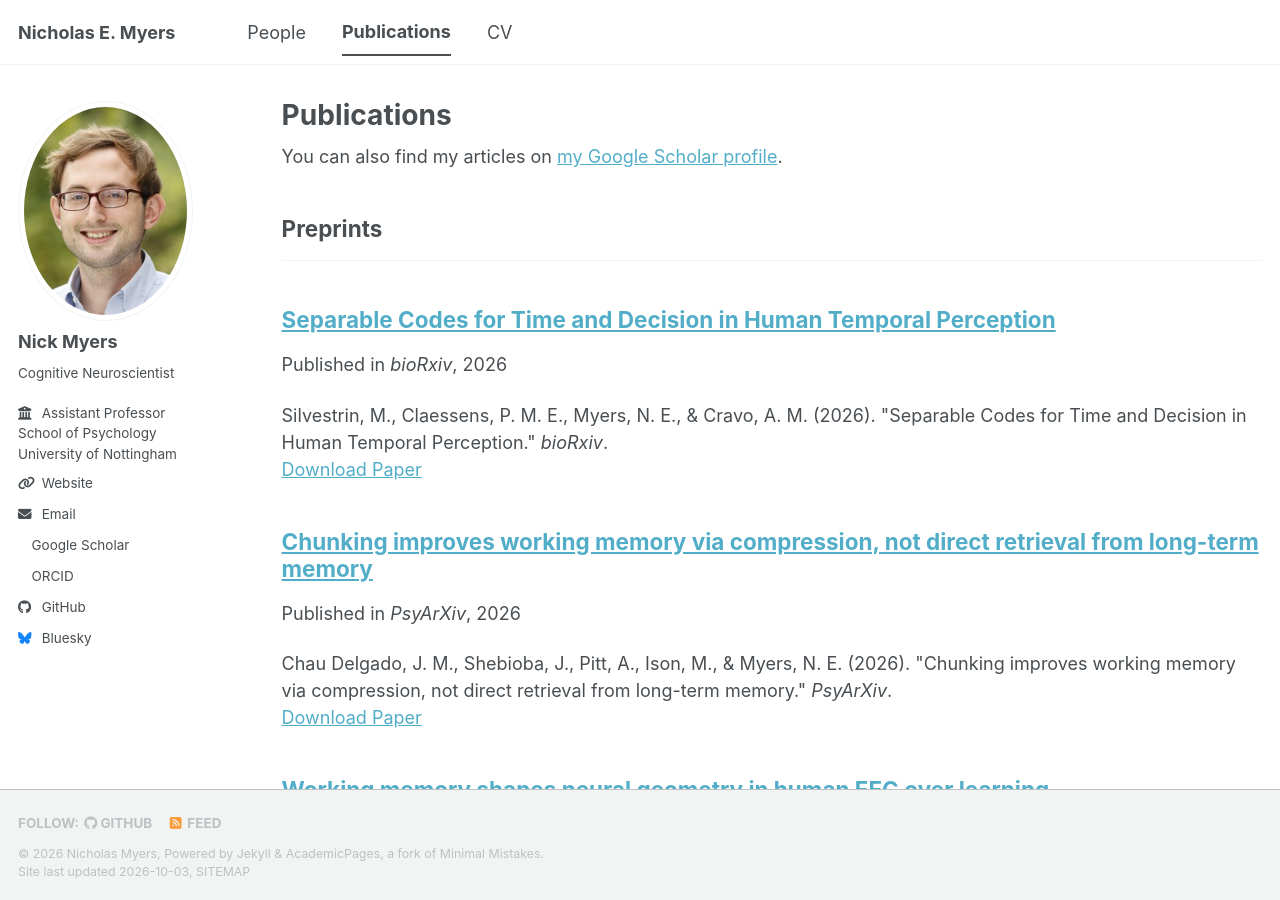
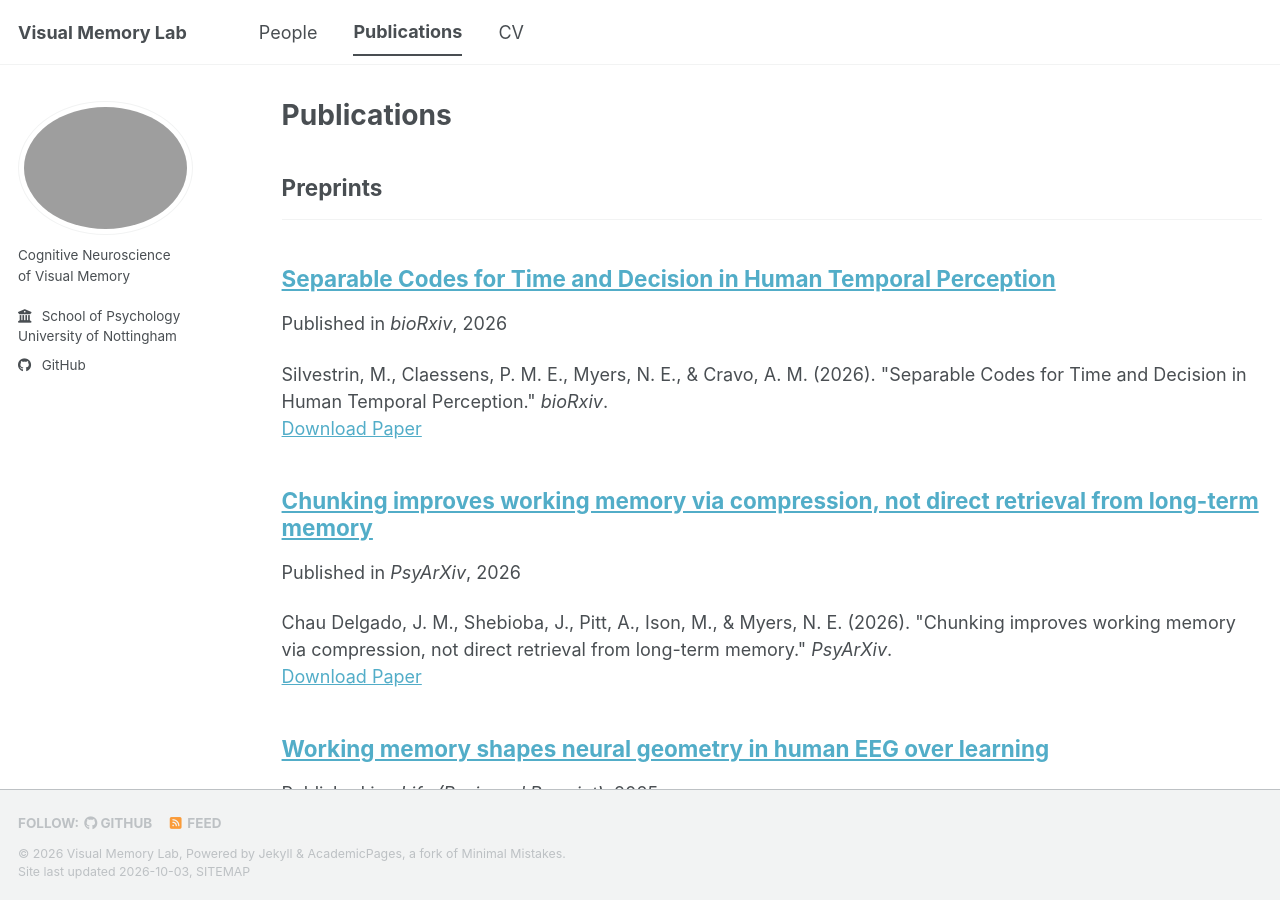
Before and after one commit to visual-memory-lab/visual-memory-lab.github.io, a Jekyll site: the page built from _pages/publications.html, in a window 1280 px wide and 900 px high. Built offline with Jekyll 4.4.1, drawn with Linux system fonts in a browser that asks for light colours; a style sheet for code colours, icons or effects is not loaded.

Commit message:
Modify site configuration for Visual Memory Lab
Updated site configuration details including title, name, description, URL, and author information.

```diff
--- a/_config.yml
+++ b/_config.yml
@@ -9,39 +9,39 @@
 # Basic Site Settings
 locale                   : "en-US"
 site_theme               : "default" # The available themes options are "default", "air", "sunrise", "mint", "dirt" and "contrast"
-title                    : "Nicholas E. Myers"
+title                    : "Visual Memory Lab"
 title_separator          : "-"
-name                     : &name "Nicholas Myers"
-description              : &description "Nicholas Myers' academic portfolio"   # Update this with a general description of your site, this is the default if not overridden by a page
-url                      : https://nemyers.github.io # The base hostname & protocol for your site e.g. "https://[your GitHub username].github.io",
+name                     : &name "Visual Memory Lab"
+description              : &description "Visual Memory Lab Page"   # Update this with a general description of your site, this is the default if not overridden by a page
+url                      : https://visual-memory-lab.github.io # The base hostname & protocol for your site e.g. "https://[your GitHub username].github.io",
                                                            # or if you already have some other page hosted on Github then use "https://[your GitHub username].github.io/[Your Repo Name]"
 baseurl                  : "" # the subpath of your site, e.g. "/blog"
-repository               : "nemyers/nemyers.github.io"
+repository               : "visual-memory-lab/visual-memory-lab.github.io"
 
 # Site Author - The following control what appear as part of the author content on the side bar.
 #               If a field is blank the icon and link will not appear, otherwise it will be shown.
 #               Additional customization can be done by editing /_includes/author-profile.html
 author:
   # Biographic information
-  avatar           : "nick.jpg"
-  name             : "Nick Myers"
-  bio              : "Cognitive Neuroscientist"
+  avatar           : "logo.png"
+  name             :
+  bio              : "Cognitive Neuroscience<br>of Visual Memory"
   location         :
-  employer         : "Assistant Professor<br>School of Psychology<br>University of Nottingham"
-  uri              : "https://www.nottingham.ac.uk/psychology/people/nicholas.myers"
-  email            : "nicholas.myers@nottingham.ac.uk"
+  employer         : "School of Psychology<br>University of Nottingham"
+  uri              :
+  email            :
 
   # Academic websites
   academia         :
-  googlescholar    : "https://scholar.google.com/citations?user=4Ac4HK8AAAAJ"
-  orcid            : "https://orcid.org/0000-0001-5599-3044"
+  googlescholar    :
+  orcid            :
 
 
   # Repositories and software development
-  github           : "nemyers"
+  github           : "visual-memory-lab"
 
   # Social media
-  bluesky          : "nick-myers.bsky.social"
+  bluesky          :
 
 # Publication Category - The following the list of publication categories and their headings
 publication_category:
```
